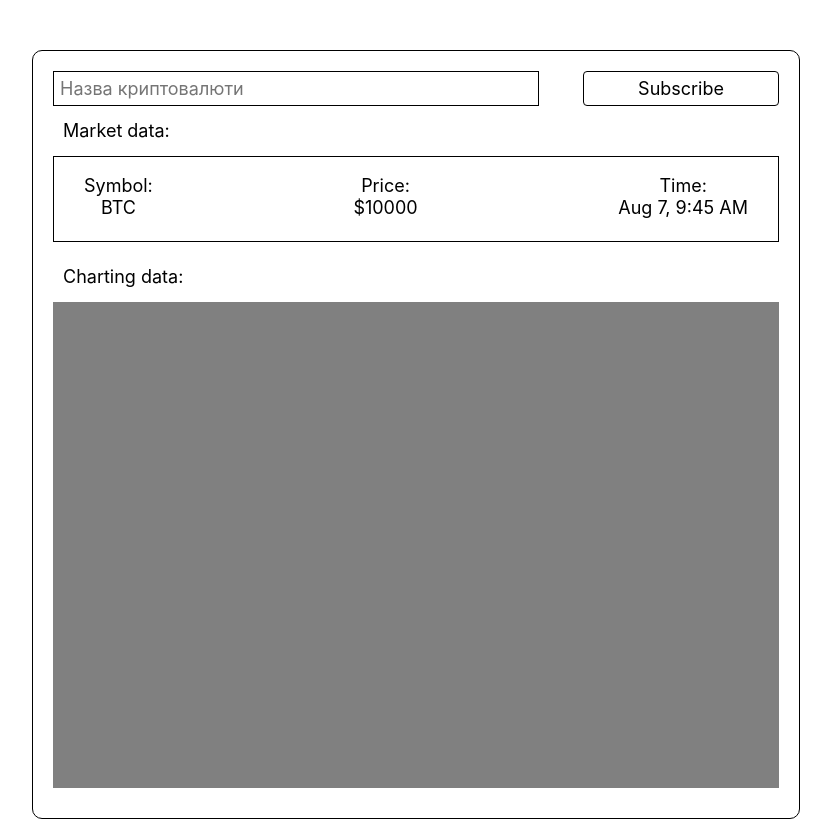
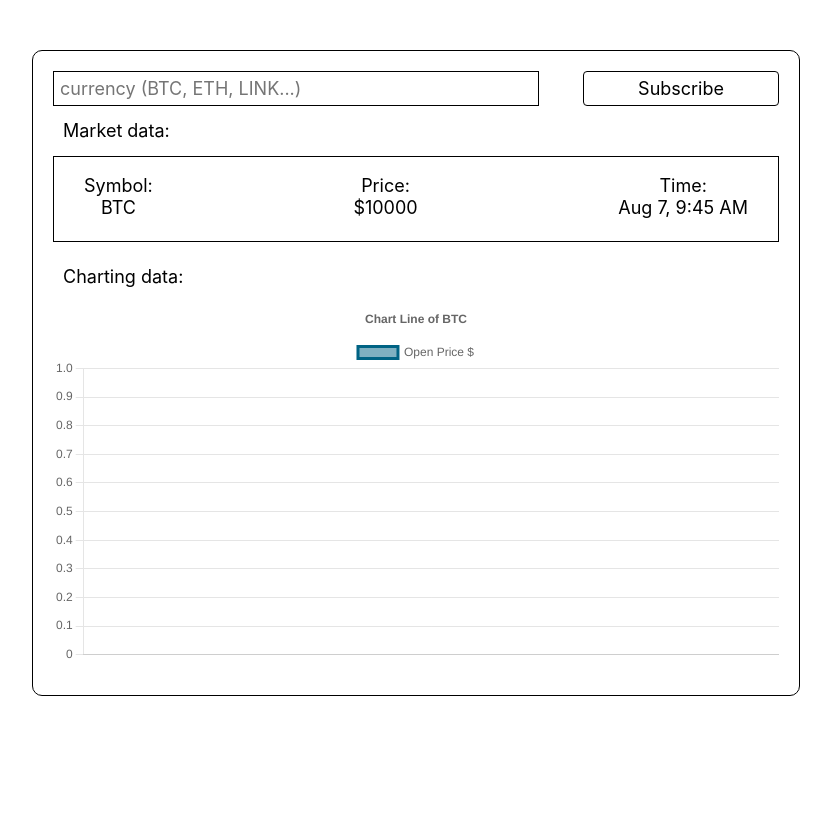
Before and after one commit to gnatuk2312/Palens-CoinAPI, a React (Create React App) app: page / in a window 1280 px wide. Shown: the whole page, without its empty margins (224-1055 px from the left). Built offline with nearby package versions, Linux system fonts and the light colour scheme.

Commit message:
ready chart

```diff
--- a/package.json
+++ b/package.json
@@ -6,14 +6,16 @@
 		"@testing-library/jest-dom": "^5.14.1",
 		"@testing-library/react": "^11.2.7",
 		"@testing-library/user-event": "^12.8.3",
+		"axios": "^0.26.1",
+		"chart.js": "^3.7.1",
 		"react": "^17.0.2",
+		"react-chartjs-2": "^4.1.0",
 		"react-dom": "^17.0.2",
+		"react-redux": "^7.2.6",
 		"react-scripts": "4.0.3",
-		"react-redux": "^7.2.6",
 		"redux": "^4.1.2",
 		"redux-thunk": "^2.4.1",
 		"sass": "^1.49.9",
-		"axios": "^0.26.1",
 		"web-vitals": "^1.1.2"
 	},
 	"scripts": {
--- a/src/App.js
+++ b/src/App.js
@@ -1,10 +1,12 @@
 import React, { useEffect } from 'react';
-import { loadDataForChart } from './redux/actions/chart';
+//import { loadDataForChart } from './redux/actions/chart';
 import { useDispatch, useSelector } from 'react-redux';
 import './scss/App.css';
+import Form from './components/Form';
+import { Chart } from './components/Chart';
+
 
 function App() {
-
 	const dispatch = useDispatch();
 
 	//для логування стейта
@@ -21,10 +23,7 @@ function App() {
 	return (
 		<section className="app">
 			<article className='app-wrapper'>
-				<form className='app-form'>
-					<input type='text' className='input' placeholder='Назва криптовалюти' />
-					<button type='submit' className='button'>Subscribe</button>
-				</form>
+				<Form />
 				<div className='app-data-wrapper'>
 					<p className='app-data-title'>Market data:</p>
 					<ul className='app-data'>
@@ -45,7 +44,7 @@ function App() {
 				<div className='app-chart-wrapper'>
 					<p className='app-chart-title'>Charting data:</p>
 					<div className='app-chart'>
-						<div></div>
+						<Chart />
 					</div>
 				</div>
 			</article>
--- /dev/null
+++ b/src/components/Chart.js
@@ -0,0 +1,60 @@
+import React from 'react';
+import {
+	Chart as ChartJS,
+	CategoryScale,
+	LinearScale,
+	PointElement,
+	LineElement,
+	Title,
+	Tooltip,
+	Legend,
+} from 'chart.js';
+import { Line } from 'react-chartjs-2';
+import { useSelector } from 'react-redux';
+
+ChartJS.register(
+	CategoryScale,
+	LinearScale,
+	PointElement,
+	LineElement,
+	Title,
+	Tooltip,
+	Legend
+);
+
+export const Chart = () => {
+
+	const { chart, currency } = useSelector(state => state.chartReducer);
+	console.log('chart', chart);
+	console.log('currency', currency);
+	const data = {
+		labels: chart.map(item => {
+			return item.time_open
+		}),
+		datasets: [
+			{
+				label: 'Open Price $',
+				data: chart.map(item => {
+					return item.price_open
+				}),
+				borderColor: 'rgb(0, 99, 132)',
+				backgroundColor: 'rgba(0, 99, 132, 0.5)',
+			}
+		],
+	};
+	const options = {
+		responsive: true,
+		plugins: {
+			legend: {
+				position: 'top',
+			},
+			title: {
+				display: true,
+				text: `Chart Line of ${currency}`,
+			},
+		},
+	};
+	return (
+		<Line options={options} data={data} />
+	);
+};
--- /dev/null
+++ b/src/components/Form.jsx
@@ -0,0 +1,11 @@
+import React from 'react';
+
+const Form = () => {
+	return (
+		<form className='app-form'>
+			<input type='text' className='input' placeholder='currency (BTC, ETH, LINK...)' />
+			<button type='submit' className='button'>Subscribe</button>
+		</form>
+	)
+}
+export default Form;
--- a/src/redux/actions/chart.js
+++ b/src/redux/actions/chart.js
@@ -1,10 +1,10 @@
 import axios from "axios";
 import { SET_DATA_FOR_CHARTS } from "../types";
 
-export const loadDataForChart = () => {
+export const loadDataForChart = (currency = "BTC") => {
 	return async dispatch => {
 		try {
-			const response = await axios.get('https://rest.coinapi.io/v1/ohlcv/BITSTAMP_SPOT_ETH_USD/history?period_id=1MTH&time_start=2021-01-01',
+			const response = await axios.get(`https://rest.coinapi.io/v1/ohlcv/${currency}/USD/history?period_id=1MTH&time_start=2021-01-01`,
 				{
 					headers: {
 						"X-CoinAPI-Key": "B691B7B0-5616-4419-BD62-3AF6ED85B723"
@@ -14,11 +14,9 @@ export const loadDataForChart = () => {
 			console.log('response', response);
 			const data = [];
 			response.data.map(item => {
-				data.push({
+				return data.push({
 					time_open: item.time_open.slice(0, 10),
-					time_close: item.time_close.slice(0, 10),
 					price_open: item.price_open,
-					price_close: item.price_close
 				})
 			});
 			dispatch({
@@ -30,5 +28,4 @@ export const loadDataForChart = () => {
 
 		}
 	}
-
 }
--- /dev/null
+++ b/src/redux/reducers/chartReducer.js
@@ -0,0 +1,27 @@
+import { SET_DATA_FOR_CHARTS, SET_NAME_OF_CURRENCY } from '../types'
+
+const initialState = {
+	currency: "BTC",
+	chart: [],
+}
+export const chartReducer = (state = initialState, action) => {
+	console.log('action', action);
+
+	switch (action.type) {
+
+		case SET_DATA_FOR_CHARTS:
+			return {
+				...state,
+				chart: action.payload
+			}
+
+		case SET_NAME_OF_CURRENCY:
+			return {
+				...state,
+				currency: action.payload
+			}
+
+		default:
+			return state;
+	}
+}
--- a/src/redux/reducers/reducer.js
+++ /dev/null
@@ -1,20 +0,0 @@
-import { SET_DATA_FOR_CHARTS } from '../types'
-
-const initialState = {
-	chart: [],
-}
-export const reducer = (state = initialState, action) => {
-	console.log('action', action);
-
-	switch (action.type) {
-
-		case SET_DATA_FOR_CHARTS:
-			return {
-				...state,
-				chart: action.payload
-			}
-
-		default:
-			return state;
-	}
-}
--- a/src/redux/rootReducer.js
+++ b/src/redux/rootReducer.js
@@ -1,6 +1,6 @@
 import { combineReducers } from "redux";
-import { reducer } from "./reducers/reducer";
+import { chartReducer } from "./reducers/chartReducer";
 
 export const rootReducer = combineReducers({
-	reducer
+	chartReducer
 })
--- a/src/redux/types.js
+++ b/src/redux/types.js
@@ -1 +1,2 @@
 export const SET_DATA_FOR_CHARTS = "SET_DATE_FOR_CHARTS";
+export const SET_NAME_OF_CURRENCY = "SET_NAME_OF_CURRENCY";
--- a/src/scss/App.css
+++ b/src/scss/App.css
@@ -261,5 +261,4 @@ h6 {
   padding: 0 0 67% 0;
   -o-object-fit: cover;
      object-fit: cover;
-  background-color: grey;
 }
--- a/src/scss/App.scss
+++ b/src/scss/App.scss
@@ -100,7 +100,6 @@
 			left: 0;
 			padding: 0 0 67% 0;
 			object-fit: cover;
-			background-color: grey;
 		}
 	}
 }
```
Also changed, not shown: src/redux/actions/currency.js (added, +8 -0 lines), 1 other file (tests, documents, lock files or other folders).
